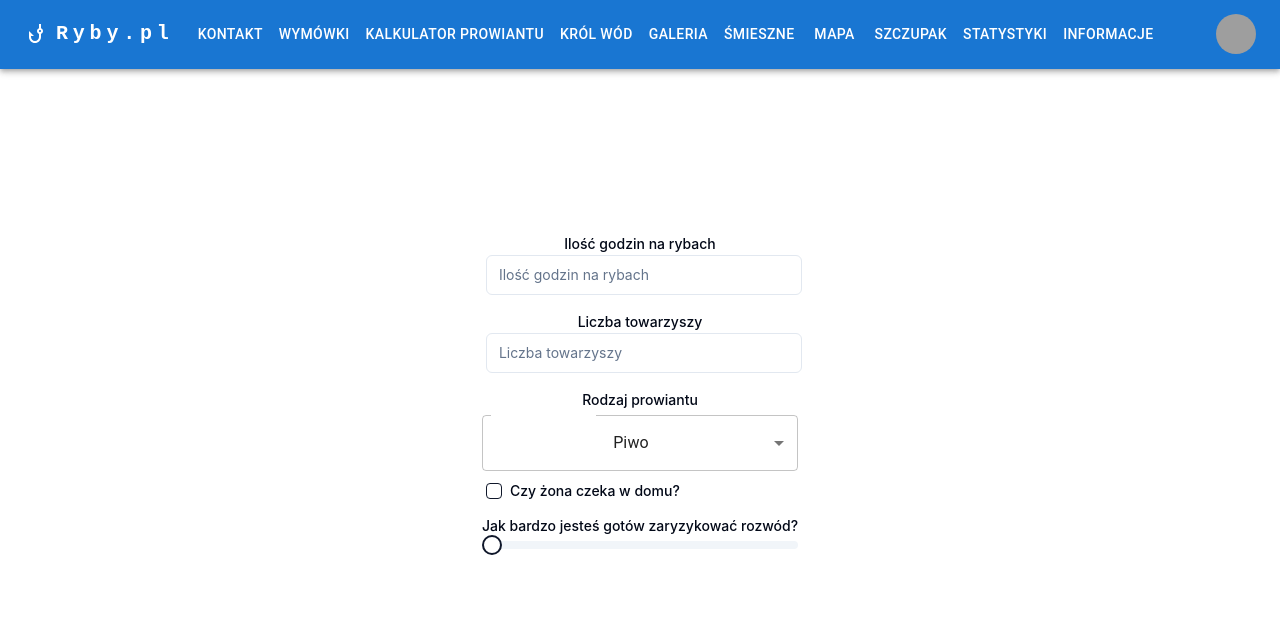
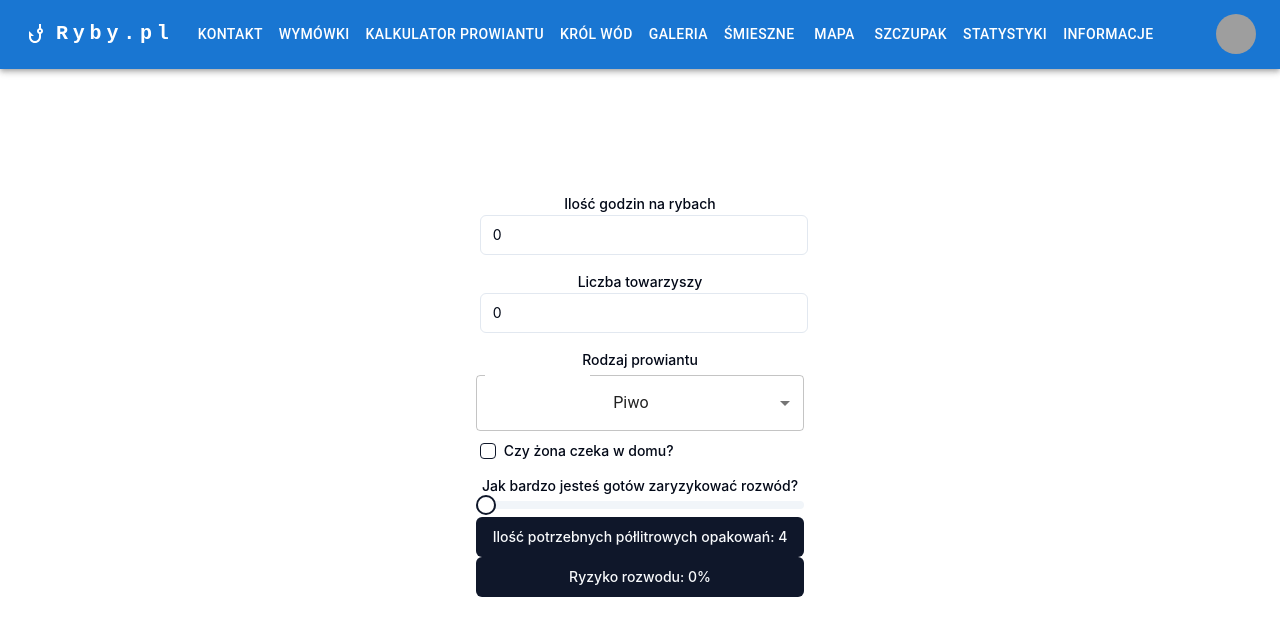
Before and after one commit to Git-bambi/Git-bambi.github.io, a React (Vite) app: page /calculator in a window 1280 px wide. Shown: the top 636 px of the page. Built offline with nearby package versions, Linux system fonts and the light colour scheme; grey boxes are pictures that could not be loaded.

Commit message:
Prepapre calculator

```diff
--- a/src/components/Calculator/Calculator.tsx
+++ b/src/components/Calculator/Calculator.tsx
@@ -4,6 +4,7 @@ import { Label } from "../ui/label";
 import { useEffect, useState } from "react";
 import { CheckboxWithLabel } from "../Contact/CheckboxWithLabel";
 import { Slider } from "../ui/slider";
+import { Button } from "../ui/button";
 
 enum Drink {
   PIWO = "piwo",
@@ -20,6 +21,8 @@ const Calculator = () => {
   const [hours, setHours] = useState<number>(0);
   const [divorceRisk, setDivorceRisk] = useState<number>(DEFAULT_SLIDER_VALUE);
   const [isWifeWaiting, setIsWifeWaiting] = useState<boolean>(false);
+  const [resultDrinksAmount, setResultDrinksAmount] = useState<number>(0);
+  const [resultDivorceRate, setResultDivorceRate] = useState<number>(0);
 
   const handleChangeSelectValue = (event: any) => {
     setSelectValue(event.target.value)
@@ -28,9 +31,46 @@ const Calculator = () => {
   const handleSliderChange = (value: number[]) => {
     setDivorceRisk(value[0]);
   }
+  const handleChangeCheckbox = (value: boolean) => {
+    setIsWifeWaiting(value);
+  }
+
+  const handleChangeTime = (event: any) => {
+    setHours(parseInt(event.target.value));
+  }
+
+  const handleChangeCompanions = (event: any) => {
+    setCompanions(parseInt(event.target.value));
+  }
+
+  const calculateDrinks = () => {
+    const calculateValue = () => {
+      switch (selectValue) {
+        case Drink.PIWO:
+          const piwoMain = hours * 2 * (companions + 1) * (divorceRisk / 100);
+          return isWifeWaiting ? piwoMain : piwoMain + 4 + (2 * (divorceRisk / 100));
+        case Drink.WODKA:
+          const wodkaMain = hours * 0.5 * (companions + 1) * (divorceRisk / 100);
+          return isWifeWaiting ? wodkaMain : wodkaMain + 1 + (1 * (divorceRisk / 100));
+        case Drink.SAMOGON:
+          const samogonMain = hours * 0.25 * (companions + 1) * (divorceRisk / 100);
+          return isWifeWaiting ? samogonMain : samogonMain + 0.3 + (3 * (divorceRisk / 100));
+      }
+    }
+    setResultDrinksAmount(Math.ceil(calculateValue()))
+  }
+
+  const calculateDivorceRate = () => {
+    const wifeModifier = isWifeWaiting ? 0 : 20;
+    const modifiedRisk = divorceRisk - wifeModifier;
+    const poweredRisk = Math.pow(modifiedRisk < 0 ? 0 : modifiedRisk, 2);
+    const value = poweredRisk / 100;
+    setResultDivorceRate(Math.ceil(value))
+  }
 
   useEffect(() => {
-    console.log(selectValue, companions, hours, divorceRisk, isWifeWaiting)
+    calculateDivorceRate();
+    calculateDrinks();
   }, [selectValue, companions, hours, divorceRisk, isWifeWaiting]);
 
   return (
@@ -42,9 +82,9 @@ const Calculator = () => {
     }}>
       <FormControl>
         <Label className="mt-4" htmlFor="time">Ilość godzin na rybach</Label>
-        <Input id="time" type="number" min={0} placeholder="Ilość godzin na rybach" />
+        <Input id="time" type="number" min={0} defaultValue={0} placeholder="Ilość godzin na rybach" onInput={handleChangeTime} />
         <Label className="mt-4" htmlFor="companions">Liczba towarzyszy</Label>
-        <Input id="companions" type="number" min={0} placeholder="Liczba towarzyszy" />
+        <Input id="companions" type="number" min={0} defaultValue={0} placeholder="Liczba towarzyszy" onInput={handleChangeCompanions} />
         <Label className="mt-4" htmlFor="card-date">Rodzaj prowiantu</Label>
         <Select
           className="my-2"
@@ -58,9 +98,12 @@ const Calculator = () => {
           <MenuItem value={Drink.WODKA}>Wódeczka</MenuItem>
           <MenuItem value={Drink.SAMOGON}>Samogon</MenuItem>
         </Select>
-        <CheckboxWithLabel text="Czy żona czeka w domu?" />
+        <CheckboxWithLabel text="Czy żona czeka w domu?" onChange={handleChangeCheckbox} />
         <Label className="mt-4" htmlFor="slider">Jak bardzo jesteś gotów zaryzykować rozwód?</Label>
         <Slider id="slider" className="my-2" defaultValue={[DEFAULT_SLIDER_VALUE]} max={100} step={1} onValueChange={handleSliderChange} />
+
+        <Button>Ilość potrzebnych półlitrowych opakowań: {resultDrinksAmount}</Button>
+        <Button>Ryzyko rozwodu: {resultDivorceRate}%</Button>
       </FormControl>
     </div>
   )
--- a/src/components/Contact/CheckboxWithLabel.tsx
+++ b/src/components/Contact/CheckboxWithLabel.tsx
@@ -2,12 +2,13 @@ import { Checkbox } from "@/components/ui/checkbox"
 
 interface CheckboxWithLabelProps {
   text: string;
+  onChange?: (value: boolean) => void;
 }
 
 export function CheckboxWithLabel(props: CheckboxWithLabelProps) {
   return (
     <div className="m-1 flex items-center space-x-2">
-      <Checkbox id="terms"  />
+      <Checkbox onCheckedChange={props.onChange} id="terms"  />
       <label
         htmlFor="terms"
         className="text-sm font-medium leading-none peer-disabled:cursor-not-allowed peer-disabled:opacity-70"
```
